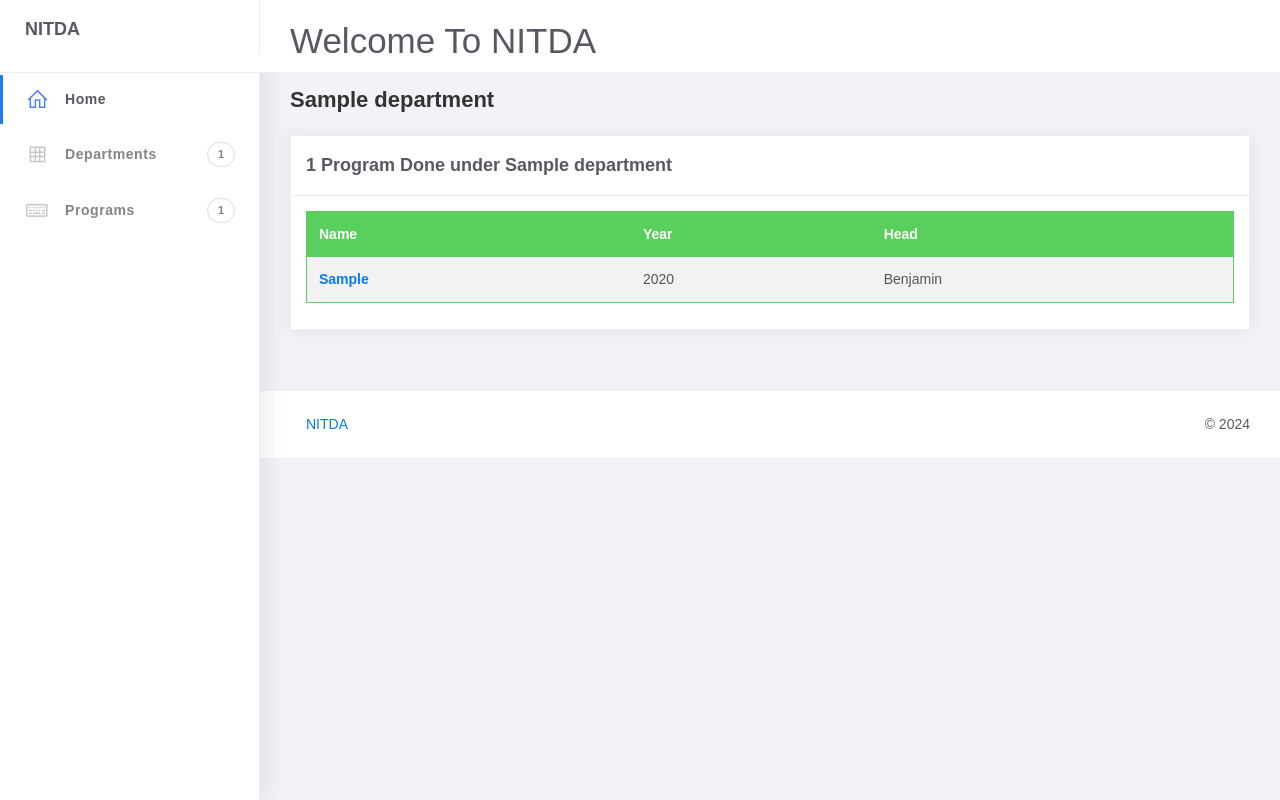
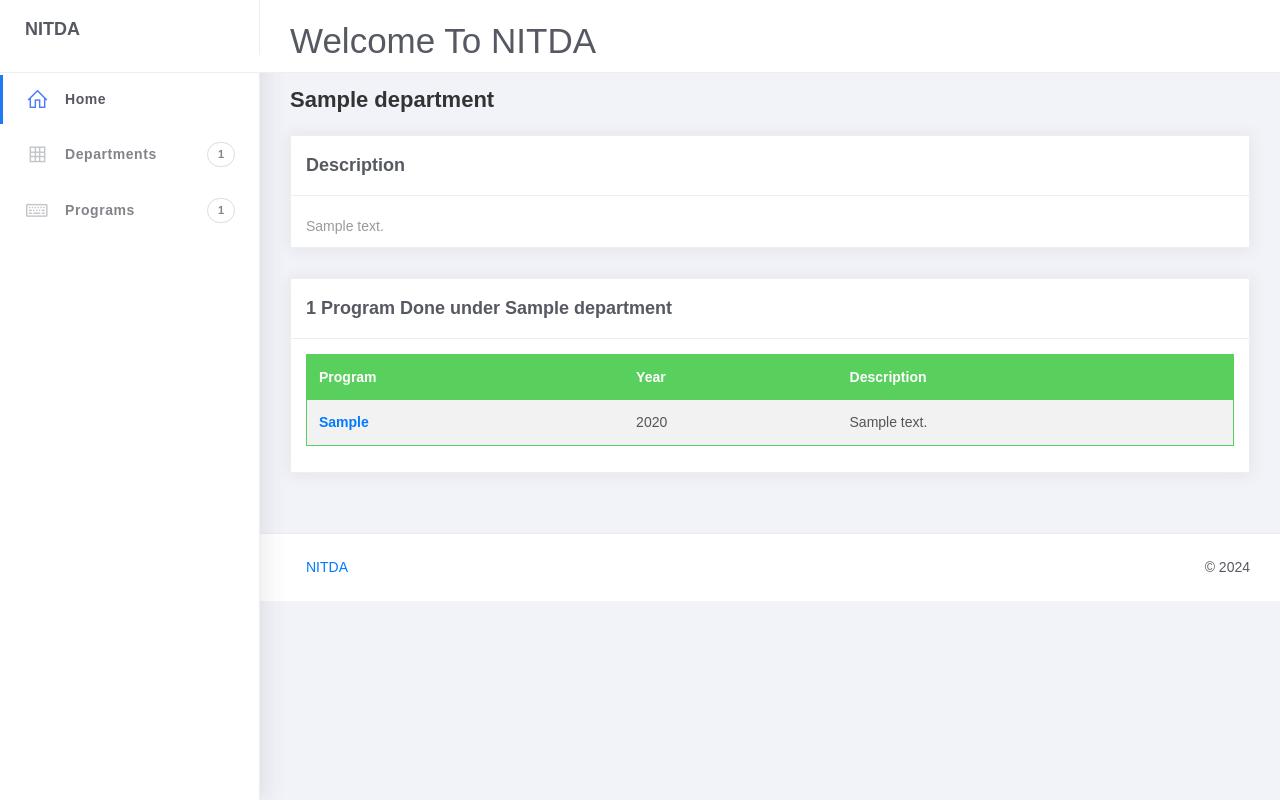
Before and after one commit to benjaminogbonna/NITDA-analysis-portal, a Django app: a page that uses templates/main/department.html in a window 1280 px wide. Run offline with Django 4.2, Linux system fonts and the light colour scheme; tables that the repository leaves empty hold one stand-in row (values such as "Sample post"); some libraries are stand-ins or nearby versions.

Commit message:
Updated index view, department and program models, department template, index template and departments template.

```diff
--- a/main/models.py
+++ b/main/models.py
@@ -6,6 +6,7 @@
 class Department(models.Model):
     name = models.CharField(max_length=150, db_index=True)
     slug = models.SlugField(max_length=200, unique=True)
+    description = models.TextField(blank=False, default='')
 
     class Meta:
         ordering = ('name',)
@@ -29,7 +30,7 @@
     slug = models.SlugField(max_length=200, db_index=True)
     department = models.ForeignKey(Department, max_length=150, related_name='programs',  on_delete=models.CASCADE)
     year = models.PositiveIntegerField()
-    description = models.TextField(blank=True)
+    description = models.TextField(blank=False)
     # file = models.FileField(upload_to='data/year/department/program/', blank=False)
     file = models.FileField(upload_to=program_file_path, blank=False)
     date_uploaded = models.DateTimeField(auto_now_add=True)
--- a/main/views.py
+++ b/main/views.py
@@ -25,8 +25,17 @@
     # count = [[i, temp_count[i]] for i in temp_count]
     debt_df = pd.DataFrame(num_pro_by_dept, columns=['Department'])
     department = debt_df['Department'].value_counts()
-    dept_bar = ex.bar(department, department.index.tolist())
+    dept_bar = ex.bar(department, color=department.index.tolist())
     dept_plot = plot(dept_bar, output_type='div')
+
+    years = [program.year for program in programs]
+    temp_count = Counter(years)
+    year_df = pd.DataFrame(years, columns=['Year'])
+    year = year_df['Year'].value_counts()
+    # x=year.index.tolist(), y=year.values.tolist()
+    year_line = ex.line(year, markers=True)\
+        .update_layout(xaxis_title='Year', yaxis_title='Number of Programs').update_traces(line_color='red')
+    year_plot = plot(year_line, output_type='div')
 
     df = pd.concat(dfs, ignore_index=True)
     csv = df.to_csv()
@@ -40,7 +49,6 @@
 
     age_bar = ex.bar(age, opacity=1, color=age.index.tolist())
     age_plot = plot(age_bar, output_type='div')
-    print(df['Age Range'].value_counts().index.tolist())
 
     gender_pie = ex.pie(gender, values=gender,
                         names=gender.index.tolist()
@@ -72,6 +80,7 @@
         'table': df.to_html(),
         'dept_plot': dept_plot,
         'age_plot': age_plot,
+        'year_plot': year_plot,
     }
     return render(request, 'main/index.html', context)
 
@@ -79,11 +88,20 @@
 def departments(request):
     departments = Department.objects.order_by('name')
 
+    dept = [dept.name for dept in departments]
+    num_pro = [dept.programs.count() for dept in departments]
+    df = pd.DataFrame(dict(
+        department=dept,
+        value=num_pro))
+    depts_bar = ex.bar(df, x='department', y='value', opacity=1, color='department')
+    depts_plot = plot(depts_bar, output_type='div')
+
     context = {
         'departments': departments,
         'total_departments': Department.objects.count(),
         'num_departments': [x for x in range(departments.count())],
         'total_programs': Program.objects.count(),
+        'depts_plot': depts_plot,
     }
     return render(request, 'main/departments.html', context)
 
--- a/templates/main/department.html
+++ b/templates/main/department.html
@@ -7,6 +7,20 @@
 <div class="content">
 	<div class="container-fluid">
 		<h4 class="page-title">{{ department.name }}</h4>
+		<div class="row">
+            <div class="col-md-12">
+                <div class="card">
+                    <div class="card-header">
+                        <h4 class="card-title">Description</h4>
+                    </div>
+                    <div class="card-body">
+                         <p class="card-category">
+                             {{ department.description }}
+                         </p>
+                    </div>
+                </div>
+            </div>
+        </div>
 		<div class="row">
 			<div class="col-md-12">
 				<div class="card">
@@ -24,9 +38,9 @@
 								<thead>
 									<tr>
 	<!--									<th scope="col">#</th>-->
-										<th scope="col">Name</th>
+										<th scope="col">Program</th>
 										<th scope="col">Year</th>
-										<th scope="col">Head</th>
+										<th scope="col">Description</th>
 									</tr>
 								</thead>
 								<tbody>
@@ -38,7 +52,7 @@
 												</b>
 											</td>
 											<td>{{ program.year }}</td>
-											<td>Benjamin</td>
+											<td>{{ program.description|truncatewords:10 }}</td>
 										</tr>
 									{% endfor %}
 								</tbody>
```
Also changed, not shown: templates/main/departments.html (+33 -0 lines), templates/main/index.html (+15 -0 lines), main/migrations/0002_alter_program_options_department_description_and_more.py (added).
